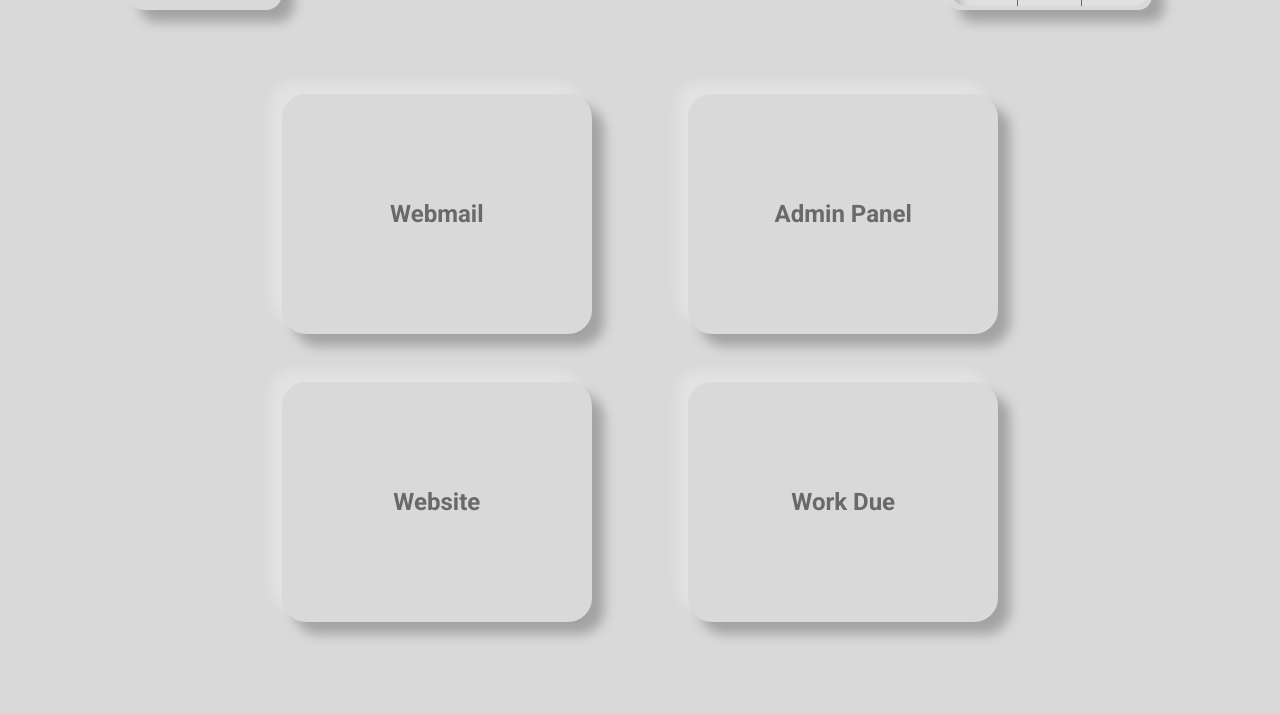
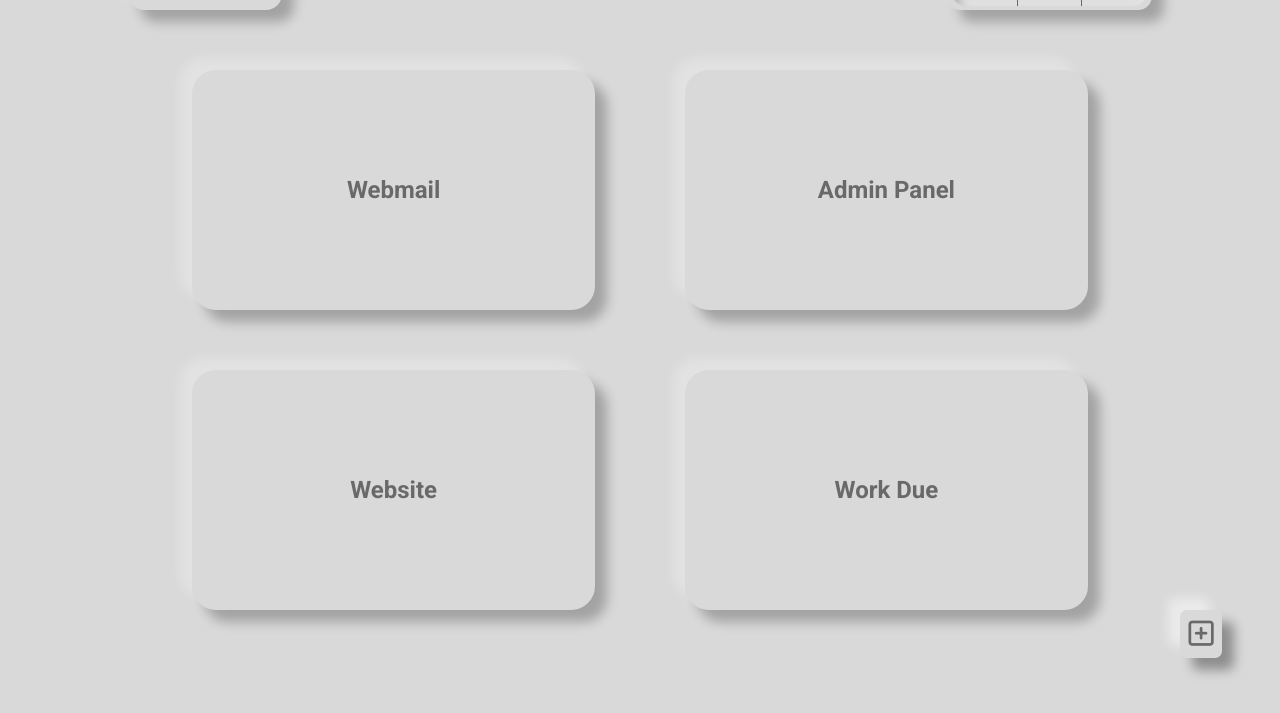
Before and after one commit to OliverSolomon/DashboardAdmin, a plain HTML site: page index.html in a window 1280 px wide. Shown: the part 83-796 px from the top of the page. Drawn offline with Linux system fonts and the light colour scheme.

Commit message:
smooth trasitions and a less messy .html file

```diff
--- a/index.html
+++ b/index.html
@@ -37,10 +37,11 @@
     </div>
 
     <div class="main-container">
-        <!--
-        <div class="notifications"></div> -->
+        <div class="notifications"></div>
 
-        <div>
+
+        <div class="main">
+
             <div class="card webmail">
                 <a href="#https://keplalabs.co.ke:2096/">
                     Webmail
@@ -51,8 +52,7 @@
                     Admin Panel
                 </a>
             </div>
-        </div>
-        <div>
+
             <div class="card website">
                 <a href="#https://www.keplalabs.co.ke">
                     Website
@@ -63,11 +63,12 @@
                     Work Due
                 </a>
             </div>
+
         </div>
 
-        <!-- <div class="add">
+        <div class="add">
             <a href="#add"><i class="far fa-plus-square"></i></a>
-        </div> -->
+        </div>
     </div>
 </body>
 
--- a/static/style.css
+++ b/static/style.css
@@ -8,8 +8,8 @@ body {
     font-family: 'Roboto', sans-serif;
     font-weight: 300;
     background-color: #D9D9D9;
-    /* height: 100vh;
-    overflow: hidden; */
+    height: 100vh;
+    overflow: hidden;
 }
 
 ul {
@@ -91,33 +91,45 @@ nav ul li:hover,
 
 .main-container {
     max-width: 70%;
+    /* border: 2px solid red; */
     margin: auto;
-    /* margin-top: 2em; */
-    display: flex;
-    flex-direction: column;
-    align-items: center;
 }
 
-.main-container div {
+.notifications {
     margin-top: 3em;
+    height: 30vh;
+    border: 2px solid red;
+    display: none;
+}
+
+.main {
     display: flex;
+    justify-content: space-between;
     align-items: center;
-    justify-content: space-between;
-    width: 80%;
-    height: 30vh;
+    flex-wrap: wrap;
 }
 
 .card {
     /* border: 2px solid red; */
+    margin-top: 2.5em;
+    width: 45%;
+    height: 30vh;
     display: flex;
     text-align: center;
-    /* flex-direction: column; */
     align-items: center;
     font-size: 1.5rem;
     font-weight: 700;
     color: #696969;
     border-radius: 24px;
     box-shadow: -12px -12px 12px rgba(255, 255, 255, 0.25), 12px 12px 12px rgba(0, 0, 0, 0.25);
+    transition: all .4s ease-out;
+}
+
+.card:hover {
+    width: 45.2%;
+    height: 30.5vh;
+    box-shadow: -12px -12px 12px rgba(255, 255, 255, 0.678), 12px 12px 12px rgba(0, 0, 0, 0.473);
+    background-color: hsla(12, 100%, 69%, 0.53);
 }
 
 .card a {
@@ -125,12 +137,21 @@ nav ul li:hover,
     width: 100%;
 }
 
-.webmail,
-.website {
-    margin-right: 2em;
+.add {
+    /* border: 2px solid red; */
+    font-size: 1.8rem;
+    position: absolute;
+    right: 2em;
+    color: #696969;
+    padding: .25em .3em;
+    box-shadow: -12px -12px 12px rgba(255, 255, 255, 0.479), 12px 12px 12px rgba(0, 0, 0, 0.349);
+    border-radius: 7px;
+    transition: all .4s ease-out;
 }
 
-.adminPanel,
-.workDue {
-    margin-left: 2em;
+.add:hover {
+    padding: .35em;
+    background-color: hsla(12, 100%, 69%, 0.637);
+    box-shadow: -12px -12px 12px rgba(255, 255, 255, 0.678), 12px 12px 12px rgba(0, 0, 0, 0.548);
+    border-radius: 17px;
 }
```
Lines whose indentation alone changed are shown as unchanged.
